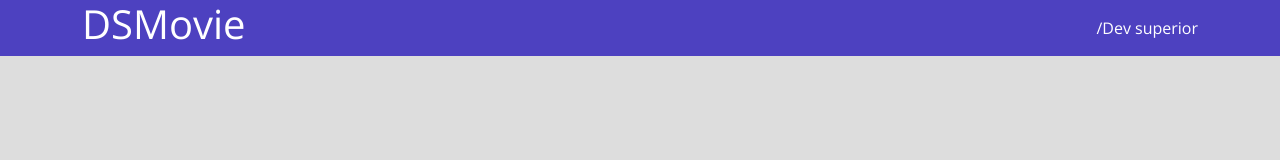
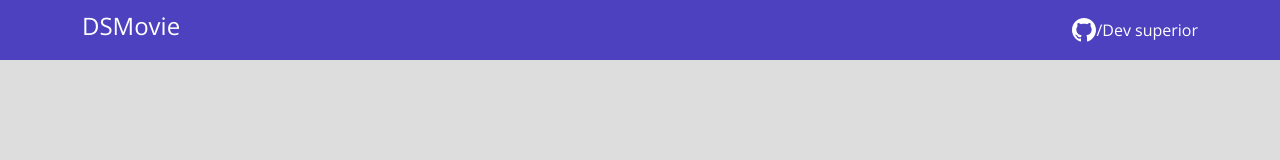
Before and after one commit to Vitoria-Duarte/dsmovie, a plain HTML site: page index.html in a window 1280 px wide. Drawn offline with nearby package versions, Linux system fonts and the light colour scheme.

Commit message:
Barra superior PARTE 2

```diff
--- a/css/style.css
+++ b/css/style.css
@@ -1,21 +1,31 @@
 
 @import url('https://fonts.googleapis.com/css2?family=Open+Sans:wght@300;400;700&display=swap');
 
+:root {
+ --bg-gray: #ddd;
+ --color-primary: #4d41c0;
+ --white: #fff;
 
+}
 
 * {
+
     box-sizing:border-box;
 font-family: 'Open Sans', sans-serif;
 
 }
 
 html, body {
-    background-color: #ddd;
+    background-color: var(--bg-gray)
 
 }
 header {
-    background-color: #4d41c0;
-    color: #FFFFFF
+    background-color: var(--color-primary);
+    color: var(--white);
+    height: 60px;
+    display: flex;
+    align-items: center;
+
 }
 a, a:hover {
     text-decoration: none;
@@ -27,3 +37,22 @@ nav {
     align-items: center;
     justify-content: space-between;
 }
+
+nav h1 {
+    font-size: 24px;
+    font-weight; 700;
+}
+
+nav a {
+    font-size: 12pix;
+    font-weight: 400;
+}
+
+.dsmovie-contact-container {
+    display: flex;
+    align-items: center;
+
+}
+
+.dsmovie-contact-container
+margin-right: 10px;
--- a/index.html
+++ b/index.html
@@ -15,7 +15,14 @@
         <nav class ="container">
 
 <h1>DSMovie</h1>
-<a href=""https://hitbub.com/devsuperior">/Dev superior</a>
+<div class="dsmovie-contact-container">
+    <img src=" IMG/GITHUB.SVG" ALT="GitHub">
+    <a href=""https://hitbub.com/devsuperior">/Dev superior</a>
+
+
+
+</div>
+
 
         </nav>
     </header>
```
Also changed, not shown: img/github.svg (added).
